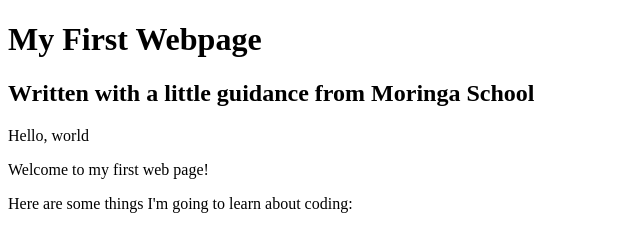
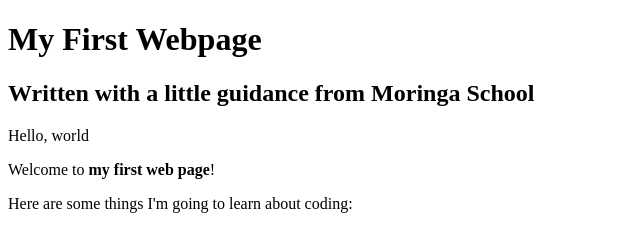
Before and after one commit to Miss-Faith/my-first-website, a plain HTML site: page my-first-webpage.html in a window 1280 px wide. Shown: the top 226 px of the page, 0-640 px from the left. Drawn offline with Linux system fonts and the light colour scheme.

Commit message:
include inline element

```diff
--- a/my-first-webpage.html
+++ b/my-first-webpage.html
@@ -9,7 +9,7 @@
      <h2>Written with a little guidance from Moringa School</h2>
 
      <p>Hello, world</p>
-     <p>Welcome to my first web page!</p>
+     <p>Welcome to <strong>my first web page</strong>!</p>
 
      <p>Here are some things I'm going to learn about coding:</p>
      <ol>
```
